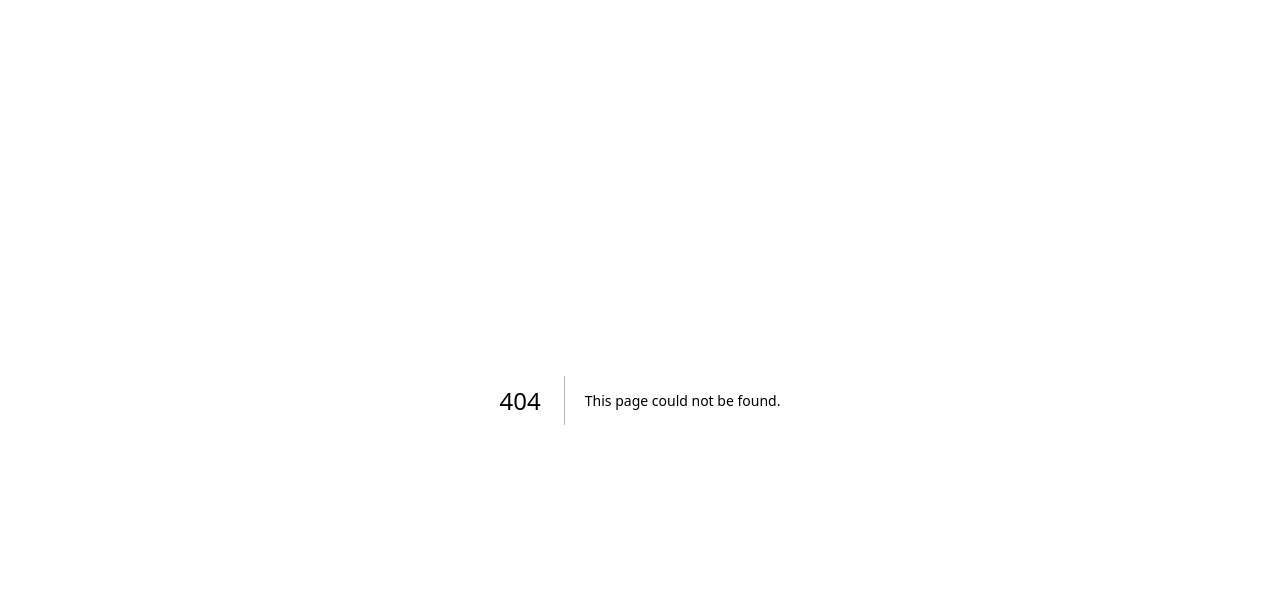
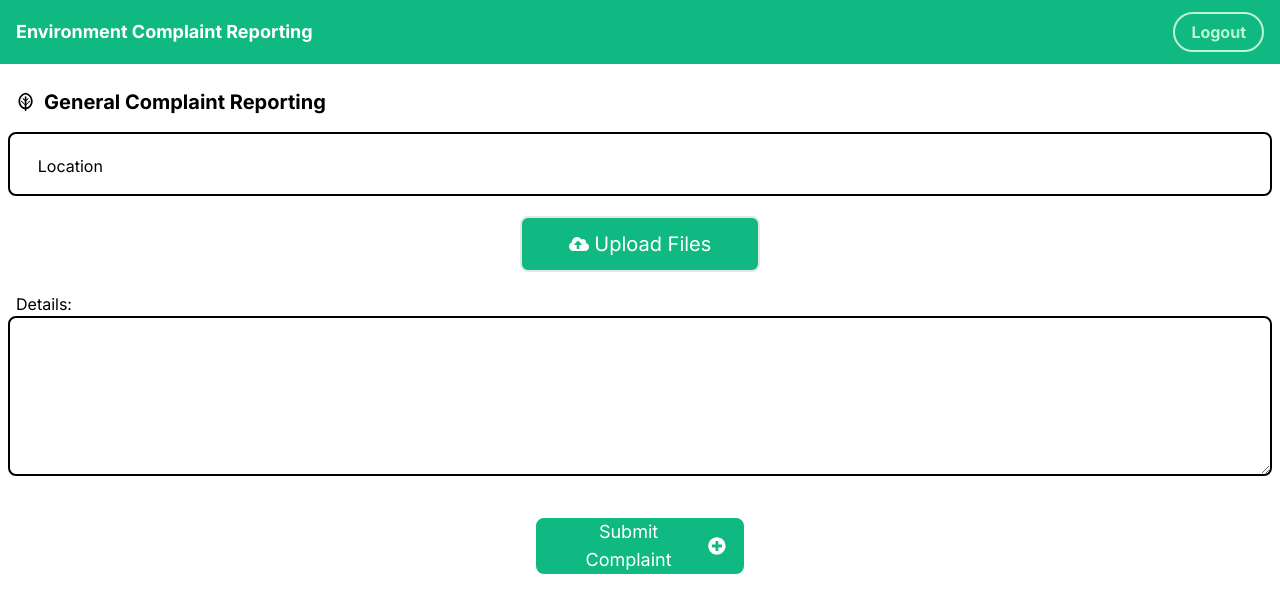
Before and after one commit to SDP-Group-Js/ECMS-Complaint-Reporting-App, a Next.js app: page /submit-general-complaint in a window 1280 px wide. Before the commit this address had no page. Shown: the top 612 px of the page. Built offline with nearby package versions, Linux system fonts and the light colour scheme.

Commit message:
Completed general complaint form submit

```diff
--- /dev/null
+++ b/app/components/SubmitComplaintFormGC.tsx
@@ -0,0 +1,98 @@
+"use client";
+import React, { useState } from "react";
+import BlankLine from "./BlankLine";
+import ComplaintDetailsInputField from "./ComplaintDetailsInputField";
+import ComplaintLocationInputField from "./ComplaintLocationInputField";
+import SubmitComplaintFinalButton from "./SubmitComplaintFinalButton";
+import UploadEvidenceButton from "./UploadEvidenceButton";
+import UploadEvidenceModal from "./UploadEvidenceModal";
+import { storage } from "../../config/firebaseStorage";
+import { ref, uploadBytes } from "firebase/storage";
+import { v4 } from "uuid";
+import { TiLeaf } from "react-icons/ti";
+
+type SubmitComplaintFormProps = {
+  complaintId: number;
+};
+
+const SubmitComplaintForm = ({ complaintId }: SubmitComplaintFormProps) => {
+  const [modalVisible, setModalVisible] = useState(false);
+  const [filesToUpload, setFilesToUpload] = useState<File[]>([]);
+  const iconStyle = {
+    marginRight: "8px", // Space after the icon
+  };
+  function handleUploadEvidenceButtonClick() {
+    setModalVisible(true);
+  }
+
+  function handleModalCloseButtonClick() {
+    setModalVisible(false);
+  }
+
+  function handleModalUploadEvidence(e: React.ChangeEvent<HTMLInputElement>) {
+    const files = e.target.files;
+    if (files == null) return;
+    const fileList = Array.from(files) as File[];
+    setFilesToUpload(fileList);
+  }
+
+  function handleSubmitComplaintFinalButtonClick() {
+    uploadImages(complaintId);
+    setModalVisible(false);
+  }
+
+  function uploadImages(complaintId: number) {
+    if (filesToUpload.length === 0) return;
+    filesToUpload.forEach((file) => {
+      const complaintEvidenceRef = ref(
+        storage,
+        `complaint-evidence/${complaintId}/${file.name + v4()}`
+      );
+      uploadBytes(complaintEvidenceRef, file).then(() => {
+        alert("Uploaded successfully");
+      });
+    });
+  }
+
+  return (
+    <>
+      <section>
+        <br />
+        <h1 className='mx-4 flex items-center justify-center text-base font-bold md:justify-start md:text-lg lg:text-xl'>
+        <TiLeaf style={iconStyle} />General Complaint Reporting
+        </h1>
+      </section>
+
+      <BlankLine />
+      <section className='mx-4 lg:mx-2'>
+        <ComplaintLocationInputField />
+        <BlankLine />
+        <div className='flex items-center justify-center'>
+          <UploadEvidenceButton handleClick={handleUploadEvidenceButtonClick} />
+        </div>
+        {/* <div className="flex items-center justify-center">
+          <TakePictureButton />
+        </div> */}
+        <BlankLine />
+        <ComplaintDetailsInputField />
+        <BlankLine />
+        <BlankLine />
+        <div className='flex items-center justify-center'>
+          <SubmitComplaintFinalButton
+            complaintId={complaintId}
+            onClick={handleSubmitComplaintFinalButtonClick}
+          />
+        </div>
+        <BlankLine />
+      </section>
+      <UploadEvidenceModal
+        isVisible={modalVisible}
+        files={filesToUpload}
+        handleCloseButtonClick={handleModalCloseButtonClick}
+        handleUploadButtonClick={handleModalUploadEvidence}
+      />
+    </>
+  );
+};
+
+export default SubmitComplaintForm;
--- /dev/null
+++ b/app/submit-general-complaint/page.tsx
@@ -0,0 +1,14 @@
+import SubmitComplaintForm from "@/app/components/SubmitComplaintFormGC";
+import NavBar from "../components/NavBar";
+
+export default function Home() {
+  const complaintId = 0; //TBA - Generate a new Id from the API
+
+  return (
+    <main>
+      <NavBar />
+      <SubmitComplaintForm complaintId={complaintId} />
+
+    </main>
+  );
+}
```
